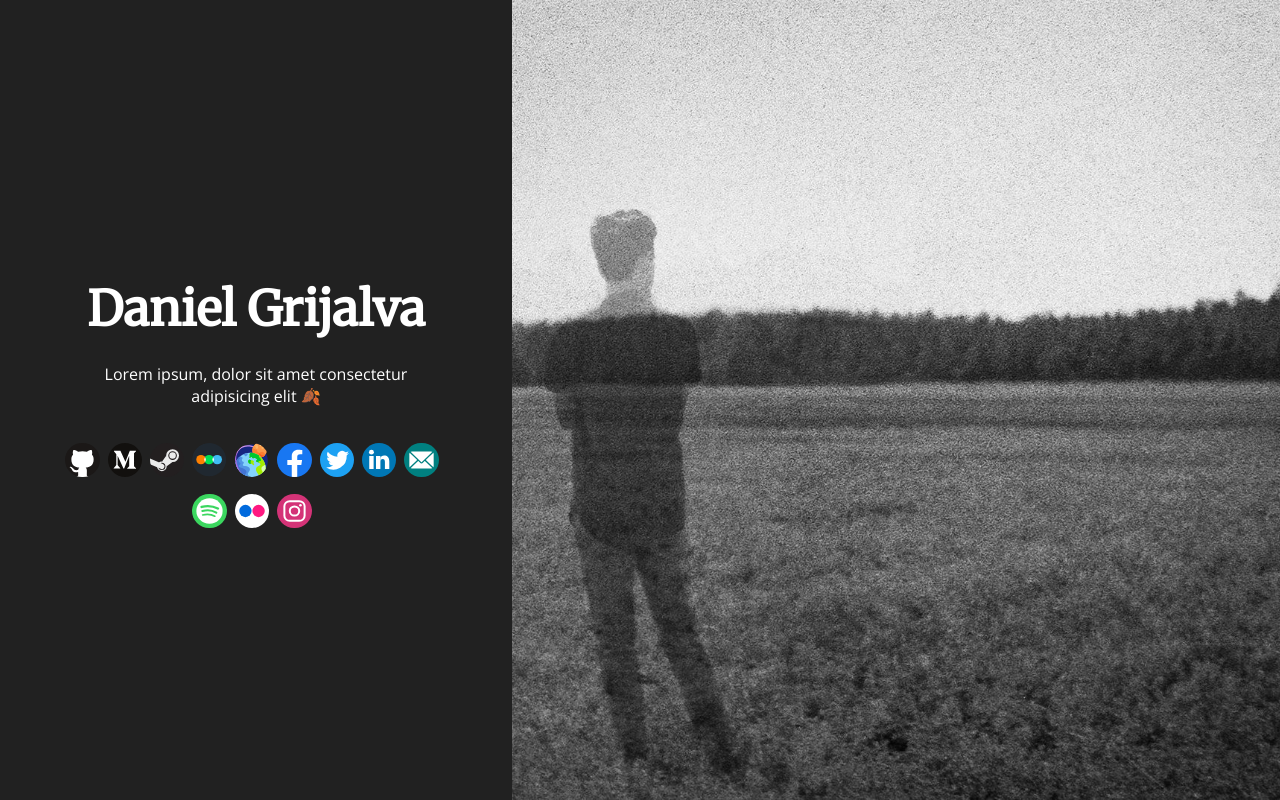
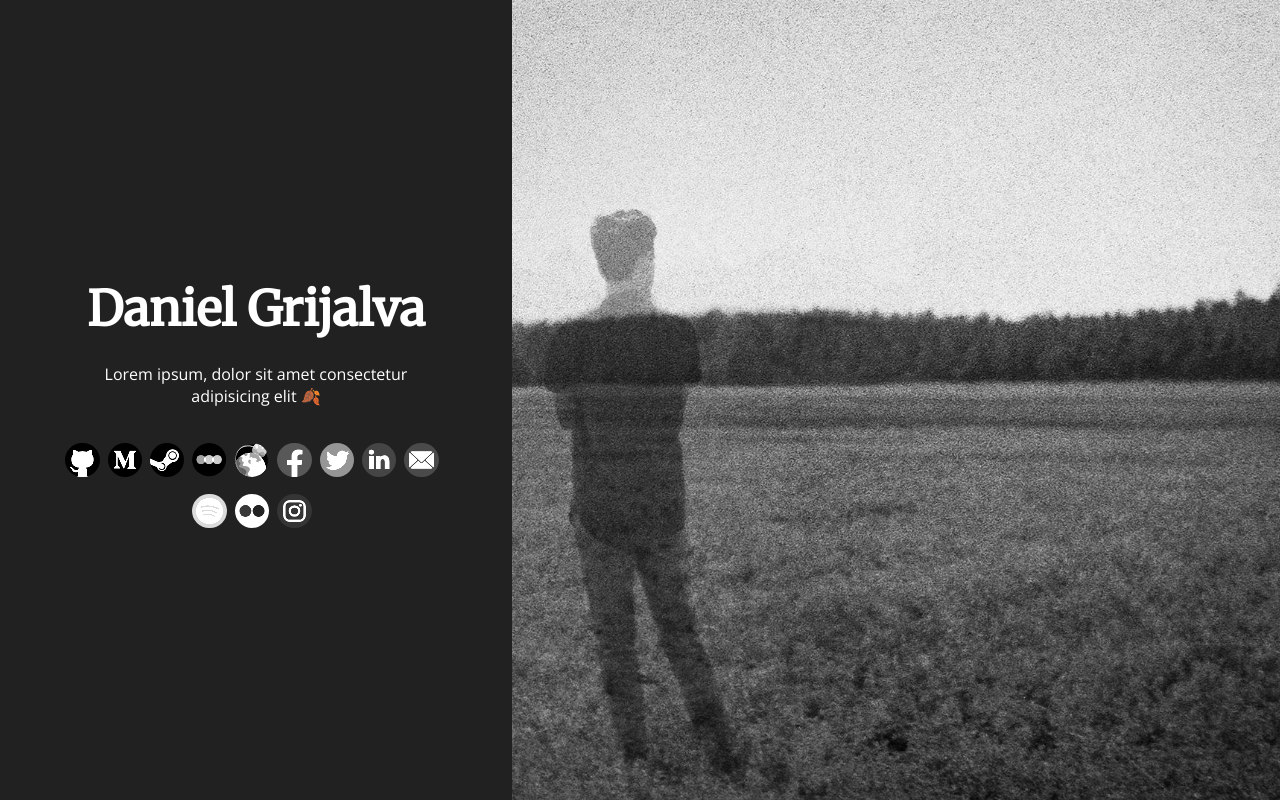
Before and after one commit to danielgrijalva/me, a React (Create React App) app: page / in a window 1280 px wide. Built offline with nearby package versions, Linux system fonts and the light colour scheme.

Commit message:
:lipstick: added grayscale filter to icons

```diff
--- a/src/components/Icon/styles.js
+++ b/src/components/Icon/styles.js
@@ -9,6 +9,11 @@ export const IconWrapper = styled.li`
 
 export const StyledIcon = styled.img`
   border-radius: 50%;
+  transition: filter 0.2s ease-in-out;
+  filter: grayscale(100%) contrast(200%);
+  &:hover {
+    filter: none;
+  }
 `;
 
 export const IconLink = styled.a`
```
